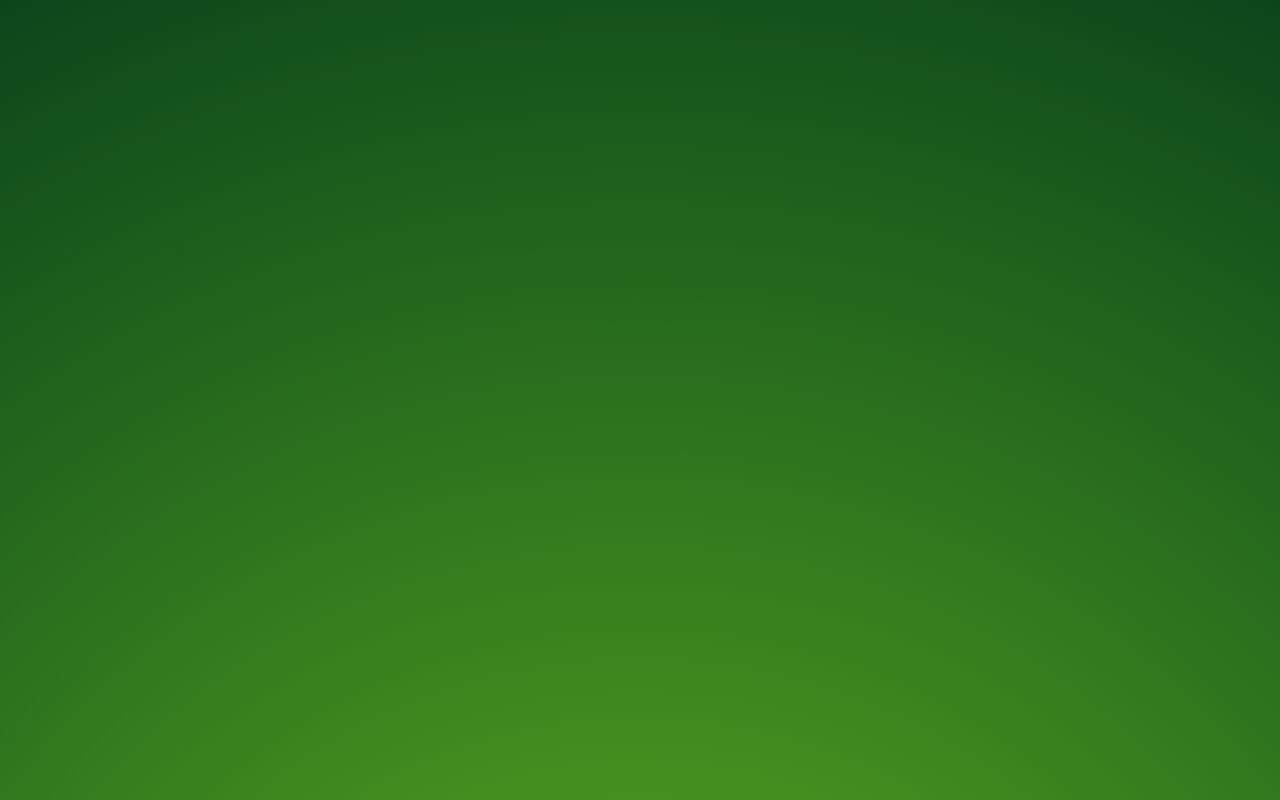
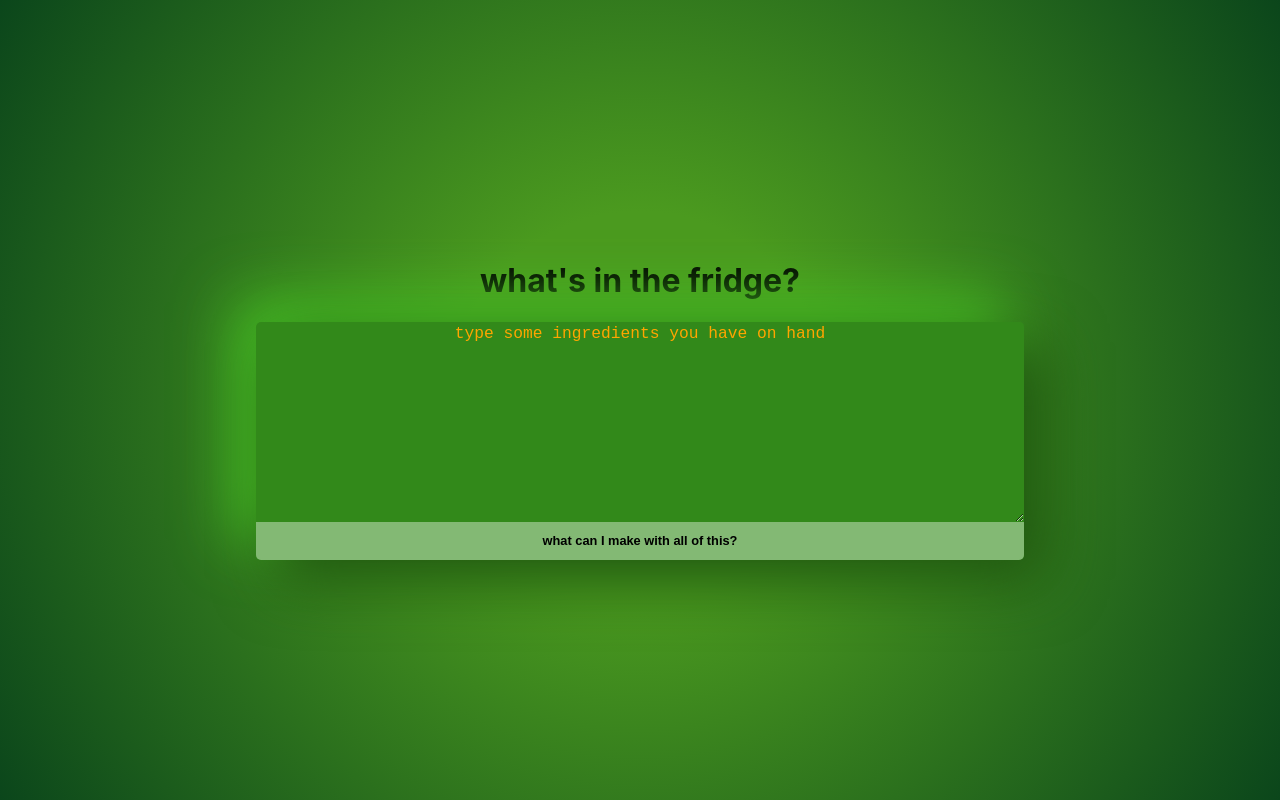
Before and after one commit to norrichs/whatsinfridge, a React (Create React App) app: page / in a window 1280 px wide. Shown: the top 800 px of the page. Built offline with nearby package versions, Linux system fonts and the light colour scheme.

Commit message:
commit for project completion

```diff
--- a/src/App.scss
+++ b/src/App.scss
@@ -21,7 +21,7 @@ header nav {
 }
 
 .search-page {
-	height: 200vw;
+	height: 100vh;
 	display: flex;
 	flex-direction: column;
 	justify-content: center;
@@ -32,7 +32,6 @@ header nav {
 		rgba(75, 154, 31, 1) 25%,
 		rgba(11, 70, 27, 1) 100%
 	);
-	border-bottom: 10px solid white;
 }
 
 form.multi-item-input {
```
